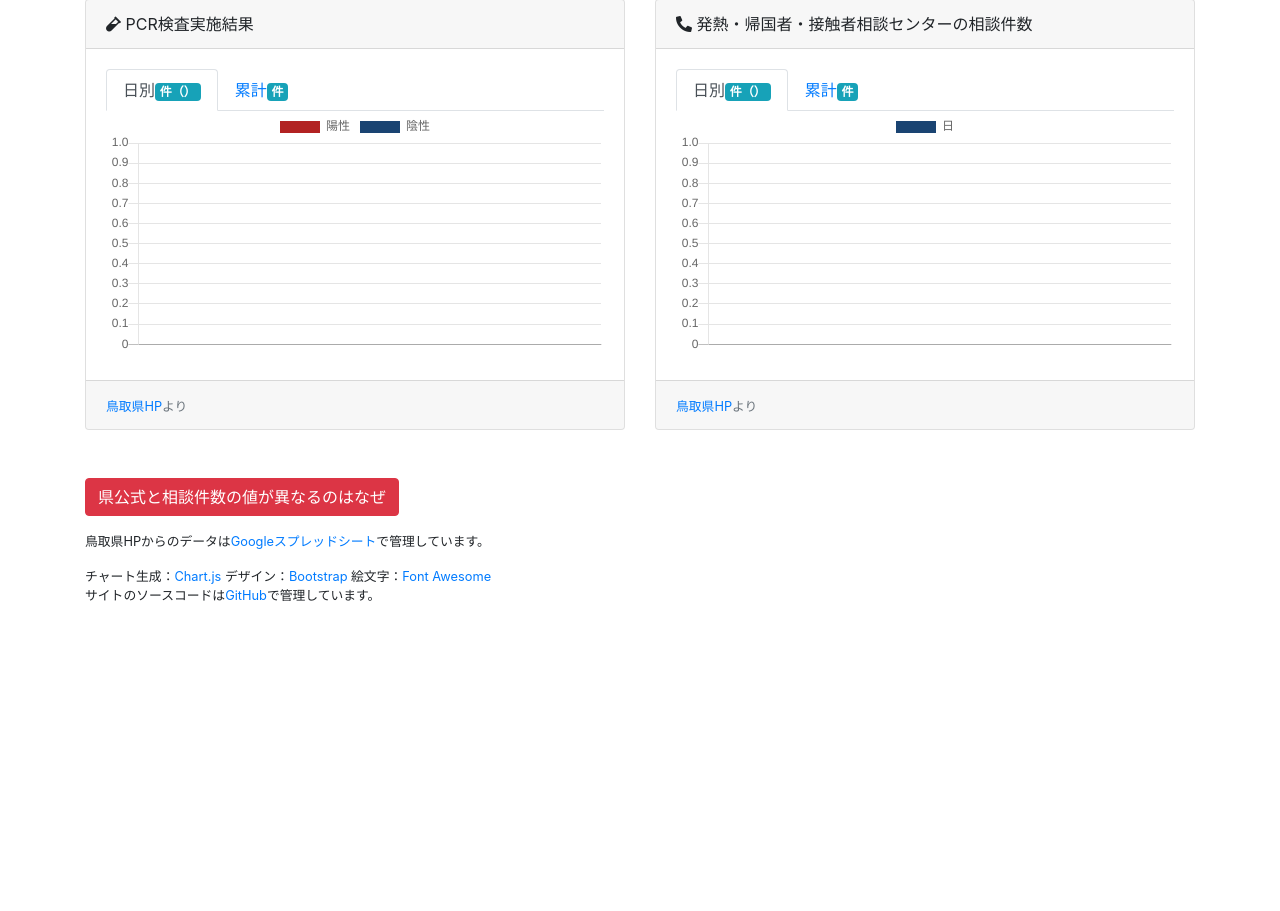
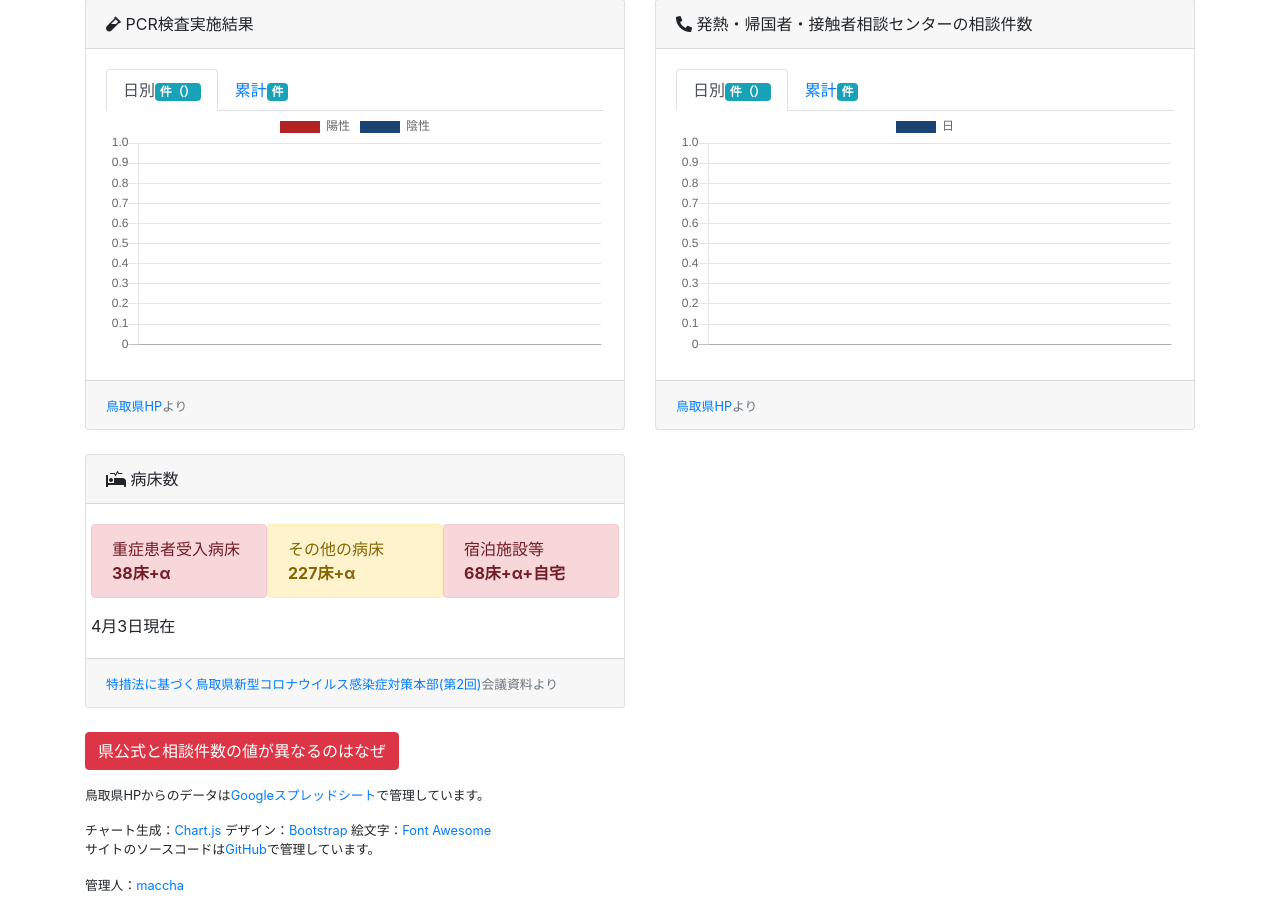
Before and after one commit to Macc-P/covid19-tottori, a PHP site: page / in a window 1280 px wide. Shown: the part 77-988 px from the top of the page. Before the commit the page ends 678 px from the top, so only its background shows below. Run offline with PHP 8.4, Linux system fonts and the light colour scheme; data that the repository does not hold is empty; some libraries are stand-ins or nearby versions.

Commit message:
病床数データを追加（ベタ打ち）

```diff
--- a/index.php
+++ b/index.php
@@ -104,6 +104,35 @@
                             </div>
                   </div>
 
+                  <div class="col mb-4">
+                        <div class="card">
+                              <div class="card-header">
+                                    <i class="fas fa-procedures"></i>
+                                    病床数
+                              </div>
+                              <div class="card-body">
+                                    <div class="row">
+                                          <div class="col-md-4 alert alert-danger" role="alert" data-toggle="tooltip" data-placement="top" title="重傷者（人工呼吸器等の装着を要する者）を受け入れ">
+                                                重症患者受入病床<br>
+                                                <b>38床+α</b>
+                                          </div>
+                                          <div class="col-md-4 alert alert-warning" role="alert" data-toggle="tooltip" data-placement="top" title="中等症者（酸素吸入や基礎疾患の治療を要する者）を中心にを受け入れ">
+                                                その他の病床<br>
+                                                <b>227床+α</b>
+                                          </div>
+                                          <div class="col-md-4 alert alert-danger" role="alert" data-toggle="tooltip" data-placement="top" title="軽症・無症状者を受け入れ">
+                                                宿泊施設等<br>
+                                                <b>68床+α+自宅</b>
+                                          </div>
+                                          4月3日現在
+                                    </div>
+                              </div>
+                              <div class="card-footer text-muted">
+                                    <small><a href="https://www.pref.tottori.lg.jp/item/1197213.htm">特措法に基づく鳥取県新型コロナウイルス感染症対策本部(第2回)</a>会議資料より</small>
+                              </div>
+
+                            </div>
+                  </div>
 
                   <div class="col mb-4">
 
@@ -124,8 +153,8 @@
                               </button>
                             </div>
                             <div class="modal-body">
-                              <p>鳥取県がホームページで公表している相談件数の累計値と、各日のデータを足したときの合計値が異なることがあります。（3/30等）<br>
-                              少なくとも、3/29のデータでは計算が合っていましたが、そこからズレが発生しています。<br>
+                              <p>鳥取県がホームページで公表している相談件数の累計値と、各日のデータを足したときの合計値が異なることがあります。（3/29以降）<br>
+                              少なくとも、3/29に更新されたデータでは計算が合っていましたが、そこからズレが発生しています。<br>
                               このサイトのデータは<b>日別の相談件数の合計</b>を算出しています。</p>
                             </div>
                           </div><!-- /.modal-content -->
@@ -137,6 +166,7 @@
                         <p>鳥取県HPからのデータは<a href="https://docs.google.com/spreadsheets/d/1rEuzuQYLDQQ0hsjTdtfXXxdbhrtJkf9OLn6zXjibRY8/edit?usp=sharing">Googleスプレッドシート</a>で管理しています。</p>
                         <p>チャート生成：<a href="https://www.chartjs.org/">Chart.js</a> デザイン：<a href="https://getbootstrap.com/">Bootstrap</a> 絵文字：<a href="https://fontawesome.com/">Font Awesome</a><br>
                         サイトのソースコードは<a href="https://github.com/Macc-P/covid19-tottori">GitHub</a>で管理しています。</p>
+                        <p>管理人：<a href="https://twitter.com/maccha_pie">maccha</a></p>
                   </small>
 
       </div>
@@ -147,6 +177,9 @@
       <script src="https://code.jquery.com/jquery-3.4.1.slim.min.js" integrity="sha384-J6qa4849blE2+poT4WnyKhv5vZF5SrPo0iEjwBvKU7imGFAV0wwj1yYfoRSJoZ+n" crossorigin="anonymous"></script>
       <script src="https://cdn.jsdelivr.net/npm/popper.js@1.16.0/dist/umd/popper.min.js" integrity="sha384-Q6E9RHvbIyZFJoft+2mJbHaEWldlvI9IOYy5n3zV9zzTtmI3UksdQRVvoxMfooAo" crossorigin="anonymous"></script>
       <script src="https://stackpath.bootstrapcdn.com/bootstrap/4.4.1/js/bootstrap.min.js" integrity="sha384-wfSDF2E50Y2D1uUdj0O3uMBJnjuUD4Ih7YwaYd1iqfktj0Uod8GCExl3Og8ifwB6" crossorigin="anonymous"></script>
+      <script>
+            $('[data-toggle="tooltip"]').tooltip()
+      </script>
       <!-- Chart -->
       <script src="https://cdnjs.cloudflare.com/ajax/libs/Chart.js/2.7.1/Chart.min.js"></script>
       <script src="./chart.php"></script>
```
